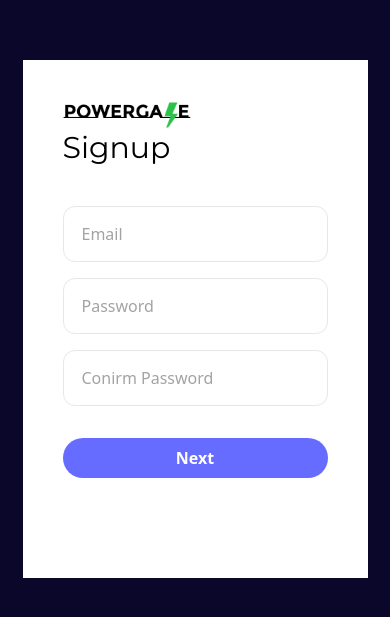
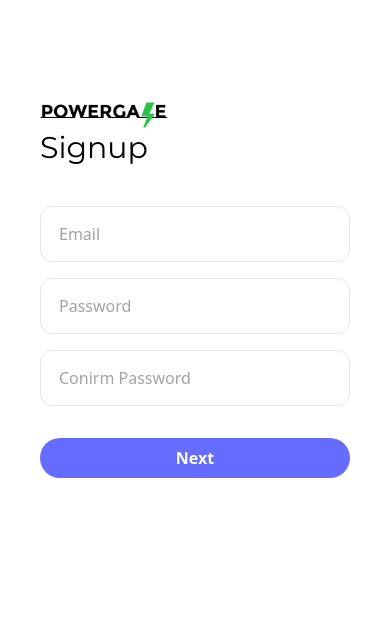
Before and after one commit to Karl-Wilson/Powergaze, a Next.js app: page /signup in a window 390 px wide. Shown: the part 103-720 px from the top of the page. Built offline with nearby package versions, Linux system fonts and the light colour scheme.

Commit message:
update layout size to full screen

```diff
--- a/src/website/auth/component/core/layoutWrapper.tsx
+++ b/src/website/auth/component/core/layoutWrapper.tsx
@@ -4,7 +4,7 @@ type layout = {
 
 const LayoutWrapper = (props: layout) =>{
     return(
-        <div className="md:rounded-[42px] bg-white p-10 box-border w-full md:w-[754px]">
+        <div className="md:rounded-[42px] bg-white p-10 box-border w-full md:w-[754px] h-screen md:h-auto flex flex-col justify-center md:flex-none">
             {props.children}
         </div>
     )
--- a/src/website/auth/view/login.tsx
+++ b/src/website/auth/view/login.tsx
@@ -7,7 +7,7 @@ type login = {
 
 const LoginPage = (props: login) =>{
     return(
-        <SectionWrapper maxWidth="max-w-[987px]" wrapperClass="h-screen flex flex-col justify-center" innerClass="xl:px-0">
+        <SectionWrapper maxWidth="max-w-[987px]" wrapperClass="h-screen flex flex-col justify-center" innerClass="xl:px-0 mx-0 md:mx-auto w-screen md:w-auto h-screen md:h-auto">
             <LoginLayout/>
         </SectionWrapper>
     )
--- a/src/website/auth/view/signup.tsx
+++ b/src/website/auth/view/signup.tsx
@@ -7,7 +7,7 @@ type signup = {
 
 const SignupPage = (props: signup) =>{
     return(
-        <SectionWrapper maxWidth="max-w-[987px]" wrapperClass="h-screen flex flex-col justify-center" innerClass="xl:px-0">
+        <SectionWrapper maxWidth="max-w-[987px]" wrapperClass="h-screen flex flex-col justify-center" innerClass="xl:px-0 mx-0 md:mx-auto w-screen md:w-auto h-screen md:h-auto">
             <SignupLayout/>
         </SectionWrapper>
     )
```
